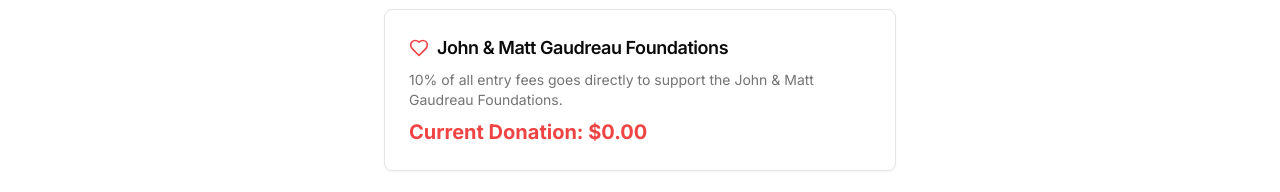
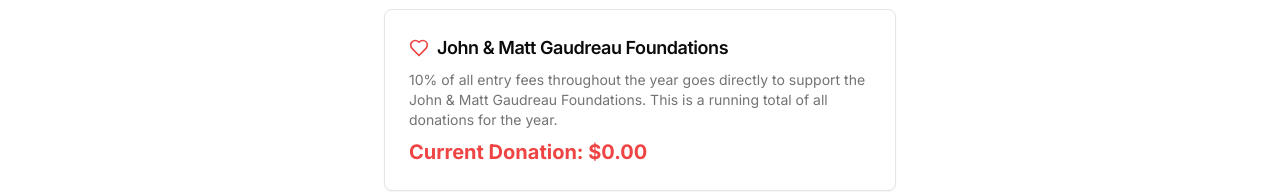
Before and after one commit to Mrcarnj/MajorPools, a Next.js app: page / in a window 1280 px wide. Shown: the part 604-796 px from the top of the page. Built offline with nearby package versions, Linux system fonts and the light colour scheme; no server answers; the database is empty.

Commit message:
dontation running yearly total

```diff
--- a/components/donation-display.tsx
+++ b/components/donation-display.tsx
@@ -41,7 +41,7 @@ export function DonationDisplay() {
           })) as Entry[];
 
           const { donation } = calculatePrizePool(entries);
-          setDonation(donation);
+          setDonation(donation + 360);
         }
       } catch (error) {
         console.error('Error fetching donation amount:', error);
@@ -67,7 +67,7 @@ export function DonationDisplay() {
         ) : (
           <div className="space-y-2">
             <p className="text-sm text-muted-foreground">
-              10% of all entry fees goes directly to support the John & Matt Gaudreau Foundations.
+              10% of all entry fees throughout the year goes directly to support the John & Matt Gaudreau Foundations. This is a running total of all donations for the year.
             </p>
             <p className="text-xl font-bold text-red-500">
               Current Donation: ${donation.toFixed(2)}
```
